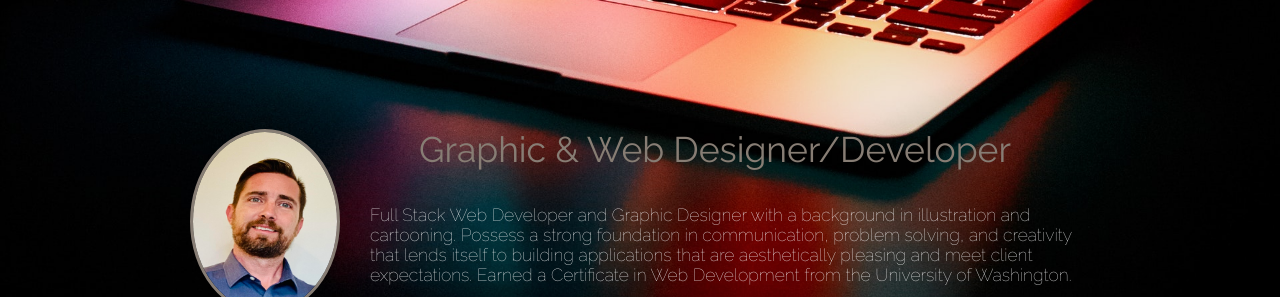
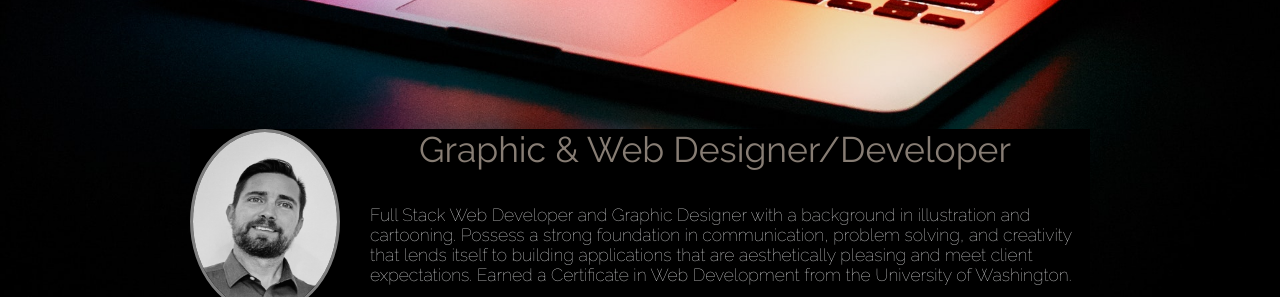
Before and after one commit to ScottDancer/css-portfolio, a plain HTML site: page resume-index.html in a window 1280 px wide. Shown: the part 830-1127 px from the top of the page. Drawn offline with Linux system fonts and the light colour scheme; a web font is replaced by a local one.

Commit message:
gave the profile pic the filter of grayscale

```diff
--- a/styles.css
+++ b/styles.css
@@ -106,24 +106,28 @@ h3 ~ p {
   border: .5px solid hsl(219, 37.2%, 94.1%);
 }
 
-header {
+/* header {
   color: hsl(219, 37.2%, 94.1%);
   background-image: linear-gradient(rgba(45, 50, 59, 75%), #2D323B );
-  /* text-align: center; */
-}
+} */
 
 .intro {
   padding-left: 20%;
   margin-top: 35px;
-  margin-bottom: 100px;
+  margin-bottom: 50px;
   font-size: 17.5px;
   font-weight: 200;
+}
 
+.profile-pic {
+  filter: grayscale(100%);
 }
+
+
 
 .bottom-hero {
   color: #CCC5BB;
-  /* background-color: black; */
+  background-color: black;
   margin-bottom: 0;
 }
 .bottom-hero p {
@@ -146,8 +150,8 @@ header {
 /* Work Experience
 ---------------------------------------------------- */
 .work-experience {
-  color:  hsl(219, 37.2%, 94.1%);
-  background-color: #2D323B;
+  color:  #F8F9FA;
+  background-color: #131314;
 }
 
 .key-contributions {
```
